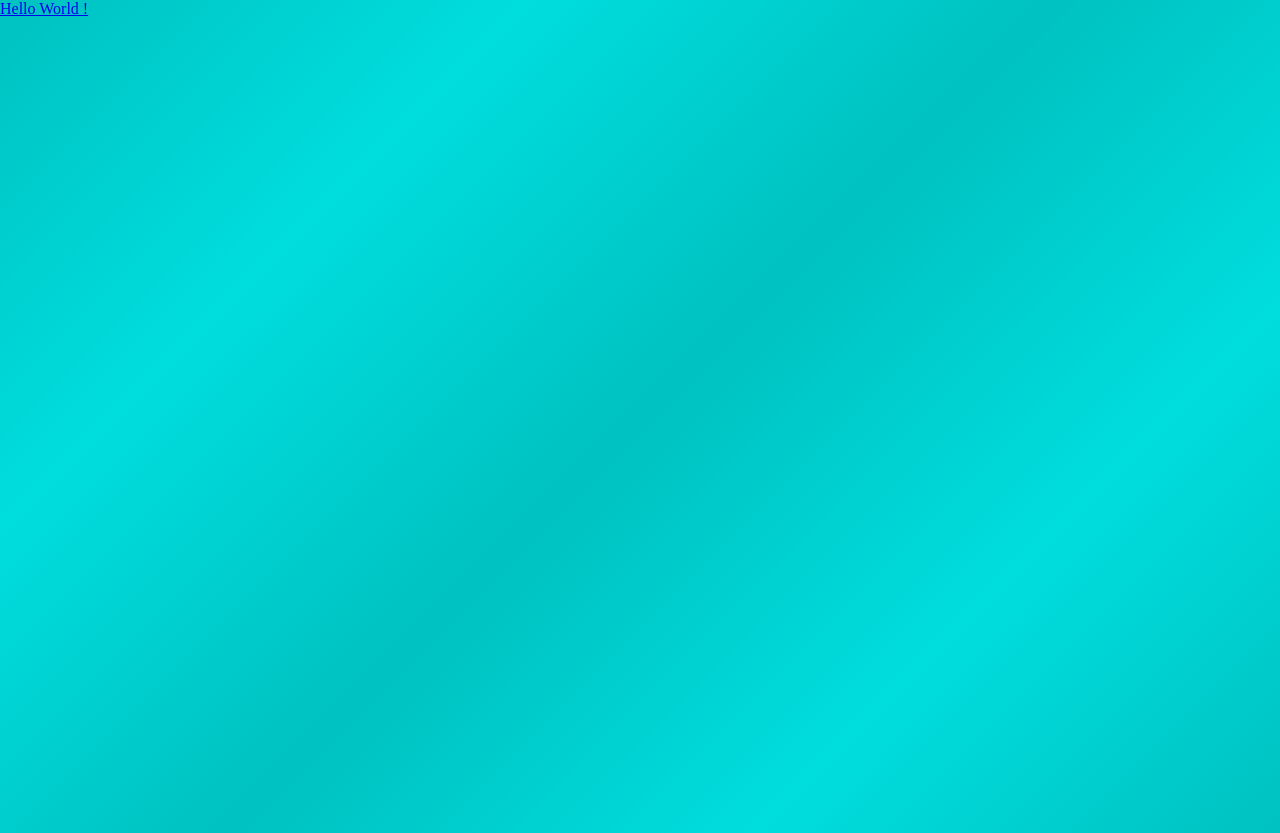
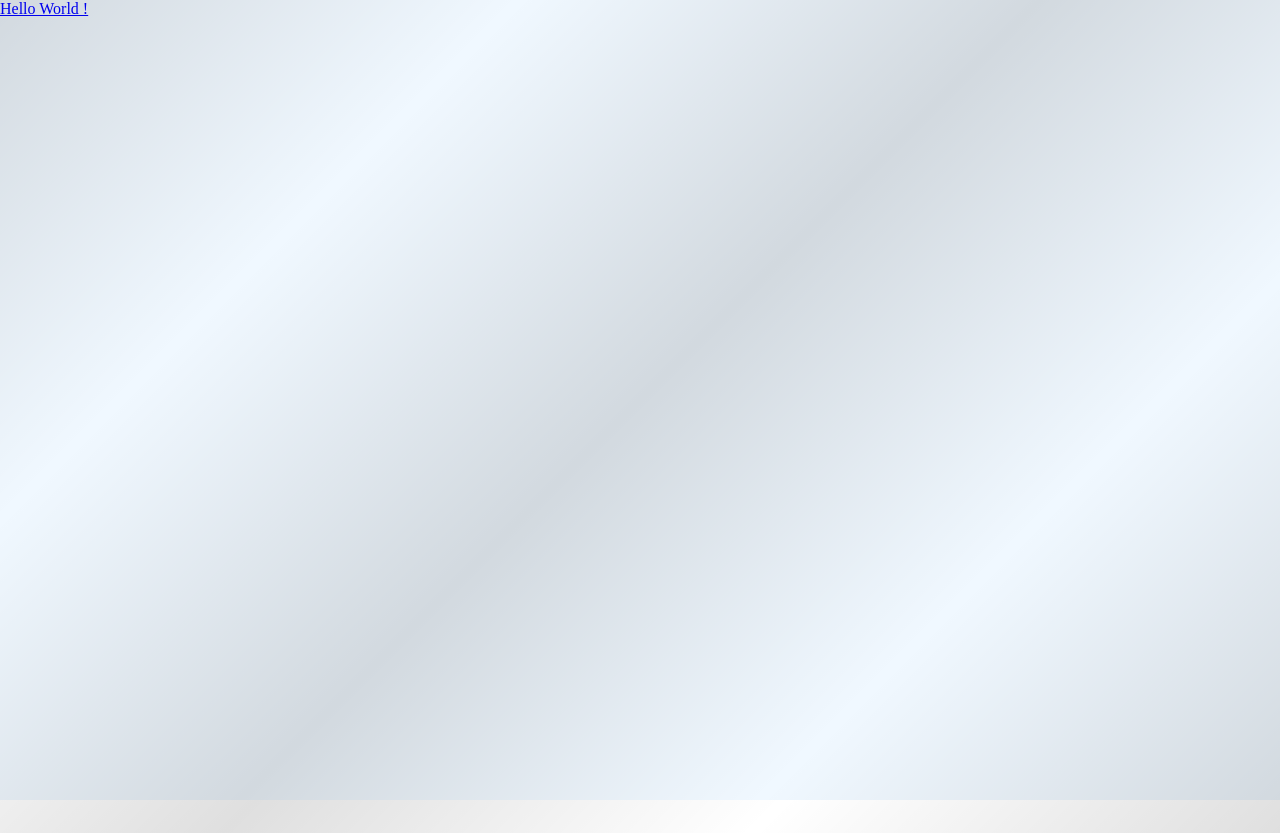
Before and after one commit to tw427/aprl-messaging-app, a React (Vite) app: page /home in a window 1280 px wide. Built offline with nearby package versions, Linux system fonts and the light colour scheme.

Commit message:
Change styling for root element, and Home component | Animations with framer-motion are in effect

```diff
--- a/src/App.css
+++ b/src/App.css
@@ -5,7 +5,6 @@
 }
 
 #root {
-  background-color: #0dd;
   background-image:
   linear-gradient(
     -45deg,
--- a/src/App.jsx
+++ b/src/App.jsx
@@ -1,12 +1,19 @@
 // import { useState } from 'react'
 import "./App.css";
 import LoginUI from "./components/login-ui";
+import { motion } from "framer-motion";
 
 function App() {
   return (
-    <main id="app" className="login-prompt">
+    <motion.main
+      id="app"
+      className="login-prompt"
+      initial={{ opacity: 0 }}
+      animate={{ opacity: 1 }}
+      exit={{ opacity: 0 }}
+    >
       <LoginUI />
-    </main>
+    </motion.main>
   );
 }
 
--- a/src/Router.jsx
+++ b/src/Router.jsx
@@ -1,15 +1,18 @@
 import { Route, Routes, useLocation } from "react-router-dom";
 import App from "./App";
 import Home from "./components/home";
+import { AnimatePresence } from "framer-motion";
 
 const Router = () => {
   const location = useLocation();
 
   return (
-    <Routes location={location} key={location.pathname}>
-      <Route path="/" element={<App />} />
-      <Route path="/home" element={<Home />} />
-    </Routes>
+    <AnimatePresence mode="wait">
+      <Routes location={location} key={location.pathname}>
+        <Route path="/" element={<App />} />
+        <Route path="/home" element={<Home />} />
+      </Routes>
+    </AnimatePresence>
   );
 };
 
--- a/src/components/home.jsx
+++ b/src/components/home.jsx
@@ -1,10 +1,18 @@
 import "../styles/home.css";
 import { Link } from "react-router-dom";
+import { motion } from "framer-motion";
 
 const Home = () => {
   return (
     <>
-      <Link to={"/"}>Hello World !</Link>
+      <motion.div
+        id="home"
+        initial={{ opacity: 0 }}
+        animate={{ opacity: 1 }}
+        exit={{ opacity: 0 }}
+      >
+        <Link to={"/"}>Hello World !</Link>
+      </motion.div>
     </>
   );
 };
--- a/src/styles/home.css
+++ b/src/styles/home.css
@@ -0,0 +1,10 @@
+#home {
+  height: 100vh;
+  width: 100%;
+  background-color: aliceblue;
+  background-image:
+  linear-gradient(
+    -45deg,
+    rgba( 0,0,0,0.125 ), transparent, rgba( 0,0,0,0.125 ), transparent, rgba( 0,0,0,0.125 )
+  );
+}
--- a/src/styles/login.css
+++ b/src/styles/login.css
@@ -1,3 +1,12 @@
+main {
+  background-color: #0dd;
+  background-image:
+  linear-gradient(
+    -45deg,
+    rgba( 0,0,0,0.125 ), transparent, rgba( 0,0,0,0.125 ), transparent, rgba( 0,0,0,0.125 )
+  );
+}
+
 #login {
   display: flex;
   align-items: center;
@@ -23,7 +32,6 @@
 }
 
 #account-form {
-  float: none;
   display: flex;
   flex-direction: column;
   justify-content: center;
```
